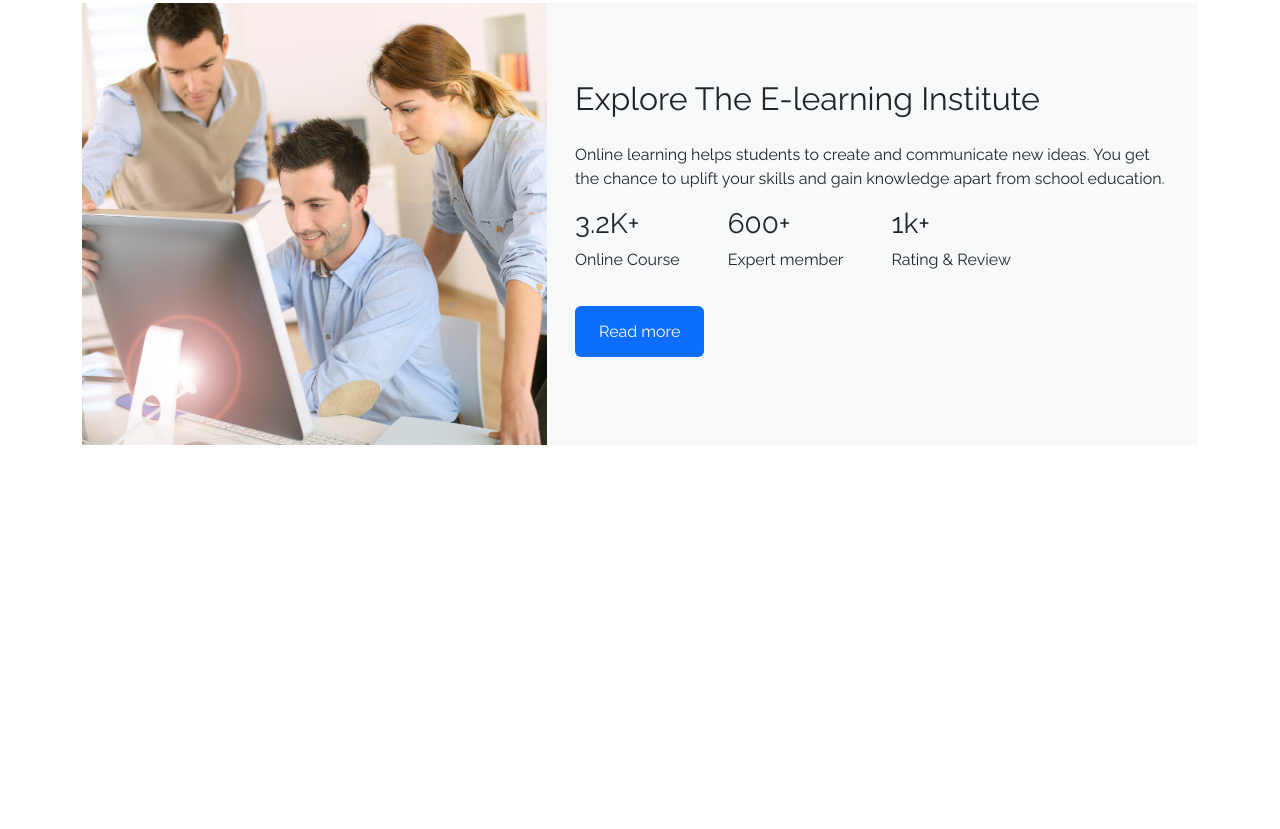
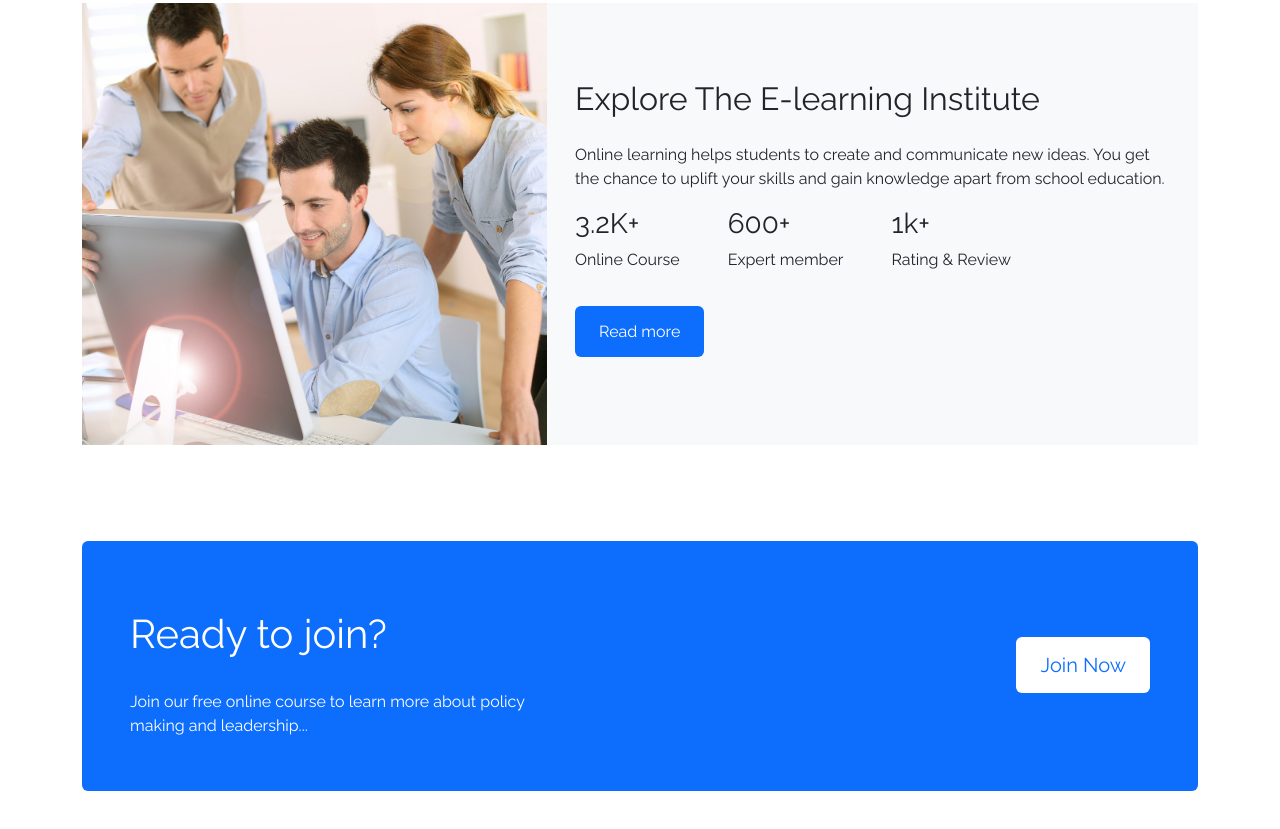
Before and after one commit to iamsaifsaiful/edTech-website-assignment-3, a plain HTML site: page index.html in a window 1280 px wide. Shown: the part 2026-2855 px from the top of the page. Before the commit the page ends 2567 px from the top, so only its background shows below. Drawn offline with nearby package versions, Linux system fonts and the light colour scheme; a web font is replaced by a local one.

Commit message:
join now done

```diff
--- a/index.html
+++ b/index.html
@@ -278,7 +278,25 @@
           </div>
         </div>
       </section>
-      <!-- about section end ------------------------------------------------------------- -->
+      <!-- about section end -------------------------------------------------------------->
+      <!-- Register section start ---------------------------- -->
+      <section class="container mb-5 text-center">
+        <div class="row bg-primary rounded" style="min-height: 250px;">
+          <div class="col-lg-5 col-md-12 text-lg-start  text-md-center ps-lg-5 pt-sm-4 text-sm-center  m-lg-auto mt-4">
+            <h1 class="text-white pb-lg-4 pt-lg-2">
+              Ready to join?
+            </h1>
+            <p class="text-white">
+              Join our free online course to learn more about policy making and leadership...
+            </p>
+          </div>
+          <div class="col-lg-7 col-md-12 text-lg-end text-md-center  text-sm-center pe-lg-5 m-lg-auto pb-lg-0 pt-sm-0">
+          <a href="#" class="text-decoration-none"> <h5 class="bg-white text-primary rounded d-inline px-4 py-3">Join Now</h5></a>
+          </div>
+        </div>
+      </section>
+
+      <!-- join now section end ------------------------------------->
     </main>
 
     <!-- bootstrap js link  -->
```
